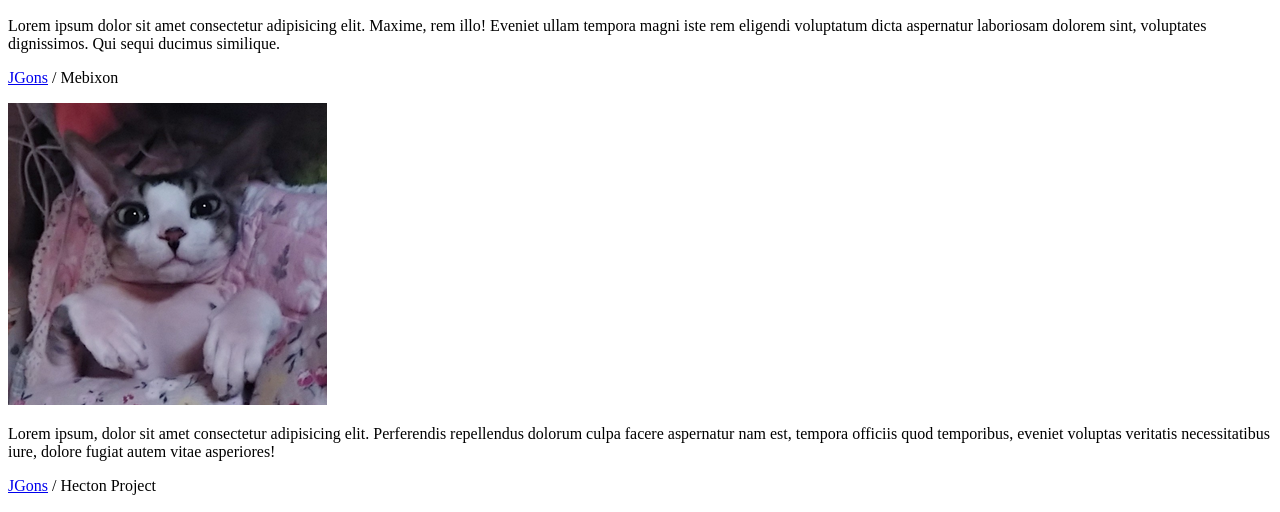
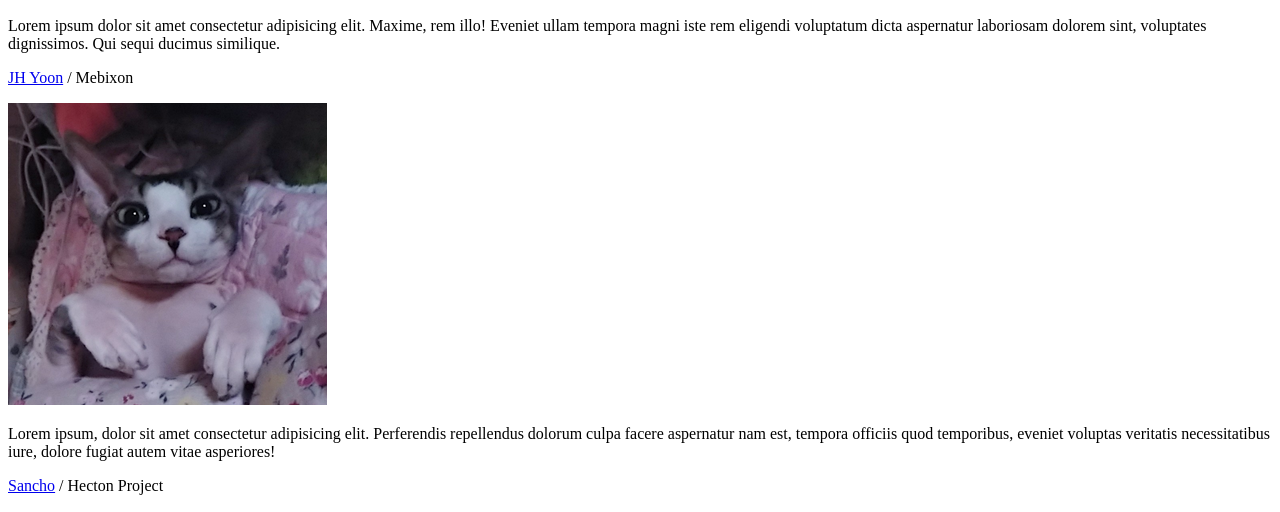
Before and after one commit to song1227jg/Portfolio_FE, a plain HTML site: page index.html in a window 1280 px wide. Shown: the part 6227-6739 px from the top of the page. Drawn offline with Linux system fonts and the light colour scheme.

Commit message:
버그 수정 : name 변경

```diff
--- a/index.html
+++ b/index.html
@@ -276,7 +276,7 @@
             sequi ducimus similique.
           </p>
           <p class="name">
-            <a href="https://www.instagram.com/p/CdhgaqkPjme/">JGons</a> /
+            <a href="https://www.instagram.com/p/CdhgaqkPjme/">JH Yoon</a> /
             Mebixon
           </p>
         </div>
@@ -295,7 +295,7 @@
             necessitatibus iure, dolore fugiat autem vitae asperiores!
           </p>
           <p class="name">
-            <a href="https://www.instagram.com/p/CeIboCzvCRN/">JGons</a> /
+            <a href="https://www.instagram.com/p/CeIboCzvCRN/">Sancho</a> /
             Hecton Project
           </p>
         </div>
```
